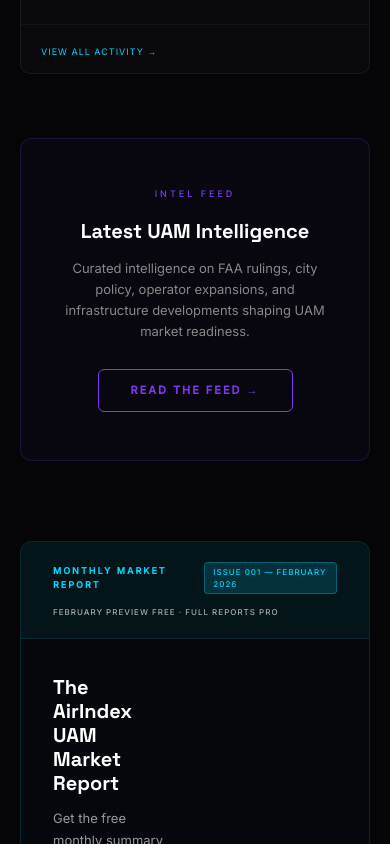
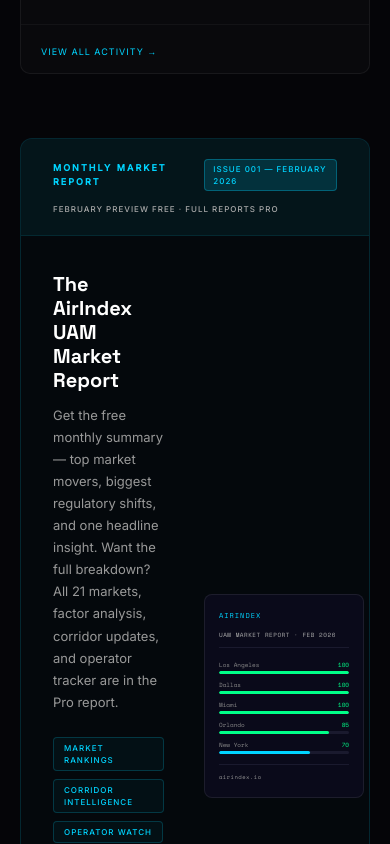
Before and after one commit to Xdrum1/airgrid, a Next.js app: page / in a window 390 px wide. Shown: the part 3720-4564 px from the top of the page. Built offline with nearby package versions, Linux system fonts and the light colour scheme; no server answers; the database is empty.

Commit message:
Remove Intel from public nav and landing page
Intel feed is a logged-in feature accessed via the dashboard Intel
tab. Removed from site nav links and removed the Intel Feed CTA
section from the landing page to keep it focused on marketing.

```diff
--- a/src/app/(landing)/page.tsx
+++ b/src/app/(landing)/page.tsx
@@ -525,77 +525,6 @@ export default async function LandingPage() {
 
       </ScrollReveal>
 
-      {/* ======== Intel Feed CTA ======== */}
-      <ScrollReveal>
-      <section style={{ maxWidth: 1120, margin: "0 auto", padding: "0 20px 80px" }}>
-        <div
-          style={{
-            border: "1px solid rgba(124,58,237,0.2)",
-            borderRadius: 12,
-            padding: "48px 32px",
-            background: "rgba(124,58,237,0.03)",
-            textAlign: "center",
-          }}
-        >
-          <div
-            style={{
-              fontSize: 9,
-              letterSpacing: 3,
-              color: "#7c3aed",
-              marginBottom: 16,
-              fontWeight: 500,
-            }}
-          >
-            INTEL FEED
-          </div>
-          <h2
-            style={{
-              fontFamily: "'Space Grotesk', sans-serif",
-              fontWeight: 700,
-              fontSize: "clamp(20px, 2.5vw, 28px)",
-              margin: "0 0 12px",
-              color: "#fff",
-            }}
-          >
-            Latest UAM Intelligence
-          </h2>
-          <p
-            style={{
-              fontFamily: "'Inter', sans-serif",
-              color: "#888",
-              fontSize: 13,
-              margin: "0 0 28px",
-              maxWidth: 520,
-              marginLeft: "auto",
-              marginRight: "auto",
-              lineHeight: 1.6,
-            }}
-          >
-            Curated intelligence on FAA rulings, city policy, operator expansions,
-            and infrastructure developments shaping UAM market readiness.
-          </p>
-          <Link
-            href="/feed"
-            style={{
-              display: "inline-block",
-              padding: "12px 32px",
-              border: "1px solid #7c3aed",
-              borderRadius: 6,
-              color: "#7c3aed",
-              fontSize: 11,
-              letterSpacing: 2,
-              textDecoration: "none",
-              transition: "all 0.2s",
-              fontWeight: 600,
-            }}
-          >
-            READ THE FEED &rarr;
-          </Link>
-        </div>
-      </section>
-
-      </ScrollReveal>
-
       {/* ======== Monthly Market Report ======== */}
       <ScrollReveal>
       <section style={{ maxWidth: 1120, margin: "0 auto", padding: "0 20px 80px" }}>
--- a/src/components/NavClient.tsx
+++ b/src/components/NavClient.tsx
@@ -17,7 +17,6 @@ const linkStyle: React.CSSProperties = {
 
 const NAV_LINKS = [
   { label: "Methodology", href: "/methodology" },
-  { label: "Intel", href: "/feed" },
   { label: "API", href: "/api" },
   { label: "Pricing", href: "/pricing" },
 ];
```
